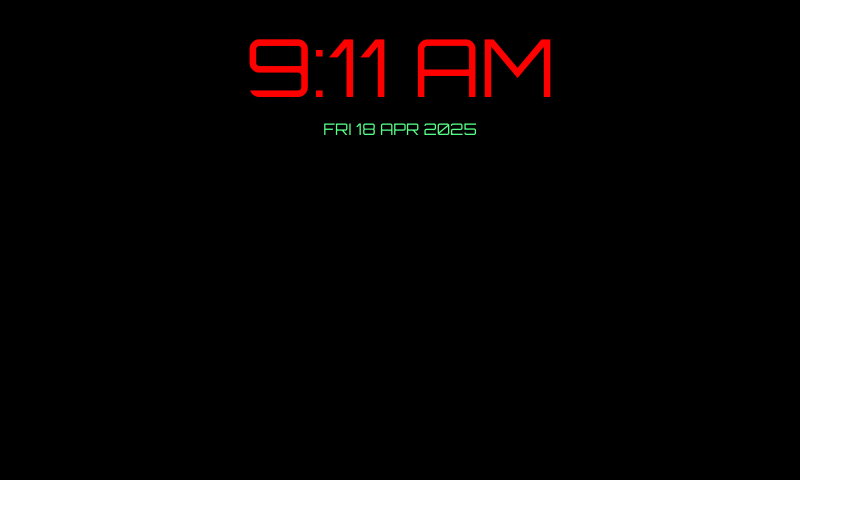
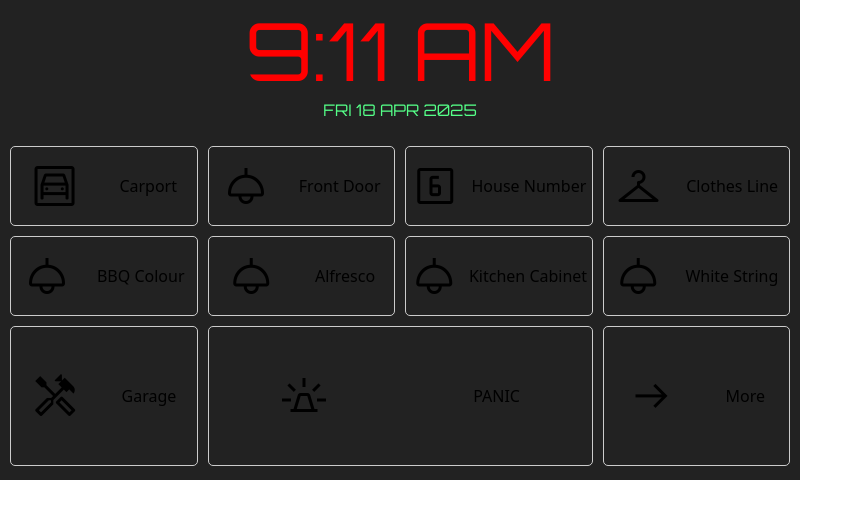
Before and after one commit to mekatrol/imperium, a Vue app in the folder code/Imperium/imperium.dashboard/: page / in a window 1280 px wide. Shown: the top 518 px of the page, without its empty margins (0-863 px from the left). Built offline with nearby package versions, Linux system fonts and the light colour scheme.

Commit message:
Dashboard

```diff
--- a/code/Imperium/imperium.dashboard/index.html
+++ b/code/Imperium/imperium.dashboard/index.html
@@ -24,6 +24,10 @@
       href="https://fonts.googleapis.com/css2?family=Orbitron:wght@400..900&display=swap"
       rel="stylesheet"
     />
+    <link
+      href="https://fonts.googleapis.com/css2?family=Material+Symbols+Outlined"
+      rel="stylesheet"
+    />
   </head>
   <body>
     <div id="app"></div>
--- /dev/null
+++ b/code/Imperium/imperium.dashboard/src/components/DashboardCell.vue
@@ -0,0 +1,47 @@
+<template>
+  <div :class="`dashboard-cell ${cssClass}`">
+    <span v-if="icon" class="material-symbols-outlined">{{ icon }}</span>
+    <p>{{ label }}</p>
+  </div>
+</template>
+
+<script setup lang="ts">
+interface Props {
+  id: number;
+  label: string;
+  icon?: string;
+  cssClass?: string;
+}
+
+defineProps<Props>();
+</script>
+
+<style lang="css" scoped>
+.dashboard-cell {
+  display: flex;
+  flex-direction: row;
+  align-content: center;
+  justify-content: center;
+  width: 100%;
+}
+
+.dashboard-cell>span {
+  margin: auto;
+  font-size: 3rem;
+  align-self: flex-start;
+}
+
+.dashboard-cell>p {
+  margin: auto;
+  font-size: 1rem;
+}
+
+.two_row .grid-cell>span {
+  font-size: 5rem;
+}
+
+.two_column {
+  grid-column-start: 2;
+  grid-column-end: 4;
+}
+</style>
--- a/code/Imperium/imperium.dashboard/src/views/HomeView.vue
+++ b/code/Imperium/imperium.dashboard/src/views/HomeView.vue
@@ -3,6 +3,10 @@
     <div class="time-card">
       <p class="time">{{ timeDisplay }}</p>
       <p class="date">{{ dateDisplay }}</p>
+    </div>
+    <div class="dashboard">
+      <component v-for="cell in gridCells" :key="cell.props.id" :is="cell.component" v-bind="{ ...cell.props }"
+        v-model="cell.model" />
     </div>
   </main>
 </template>
@@ -10,7 +14,39 @@
 <script setup lang="ts">
 import { useIntervalTimer } from '@/composables/timer';
 import { getShortDateWithDay, getTimeWithMeridiem } from '@/services/date-helper';
-import { ref } from 'vue';
+import { ref, type Component } from 'vue';
+
+import DashboardCell from '@/components/DashboardCell.vue';
+
+interface GridCellProps {
+  id: number;
+  label: string;
+  icon?: string;
+  cssClass?: string;
+
+}
+
+interface GridCell {
+  component: Component;
+  props: GridCellProps;
+  model?: unknown;
+}
+
+const gridCells = ref<GridCell[]>([]);
+
+let id = 0;
+gridCells.value.push({ component: DashboardCell, props: { id: id++, label: 'Carport', icon: 'garage' } });
+gridCells.value.push({ component: DashboardCell, props: { id: id++, label: 'Front Door', icon: 'light' } });
+gridCells.value.push({ component: DashboardCell, props: { id: id++, label: 'House Number', icon: 'looks_6' } });
+gridCells.value.push({ component: DashboardCell, props: { id: id++, label: 'Clothes Line', icon: 'checkroom' } });
+gridCells.value.push({ component: DashboardCell, props: { id: id++, label: 'BBQ Colour', icon: 'light' } });
+gridCells.value.push({ component: DashboardCell, props: { id: id++, label: 'Alfresco', icon: 'light' } });
+gridCells.value.push({ component: DashboardCell, props: { id: id++, label: 'Kitchen Cabinet', icon: 'light' } });
+gridCells.value.push({ component: DashboardCell, props: { id: id++, label: 'White String', icon: 'light' } });
+
+gridCells.value.push({ component: DashboardCell, props: { id: id++, label: 'Garage', icon: 'handyman', cssClass: 'two_row' } });
+gridCells.value.push({ component: DashboardCell, props: { id: id++, label: 'PANIC', icon: 'e911_emergency', cssClass: 'two_column two_row' } });
+gridCells.value.push({ component: DashboardCell, props: { id: id++, label: 'More', icon: 'arrow_right_alt', cssClass: 'two_row' } });
 
 const timeDisplay = ref('');
 const dateDisplay = ref('');
@@ -36,6 +72,8 @@ updateDateTime();
 :root {
   --clr-time: #ff0000;
   --clr-date: #55ff88;
+  --clr-dashboard-background: #222;
+  --clr-grid-cell-outline: #ccc;
 }
 
 .home {
@@ -43,16 +81,15 @@ updateDateTime();
   max-width: 800px;
   min-height: 480px;
   max-height: 480px;
-  background-color: #000;
+  background-color: var(--clr-dashboard-background);
 }
 
 .time-card {
   display: flex;
   flex-direction: column;
-  gap: 3px;
+  gap: 0;
   align-items: center;
   font-family: 'Orbitron';
-  margin-top: 1rem;
   width: 100%;
 
   @font-face {
@@ -75,4 +112,23 @@ updateDateTime();
     color: var(--clr-date);
   }
 }
+
+.dashboard {
+  display: grid;
+  grid-template-columns: 1fr 1fr 1fr 1fr;
+  grid-template-rows: 80px 80px 140px;
+  padding: 10px;
+  gap: 10px;
+  margin-top: 1rem;
+}
+
+.dashboard>* {
+  display: flex;
+  outline: 1px solid var(--clr-grid-cell-outline);
+  outline-offset: -1px;
+  line-height: 4rem;
+  border-radius: 5px;
+  align-content: center;
+  justify-content: center;
+}
 </style>
```
